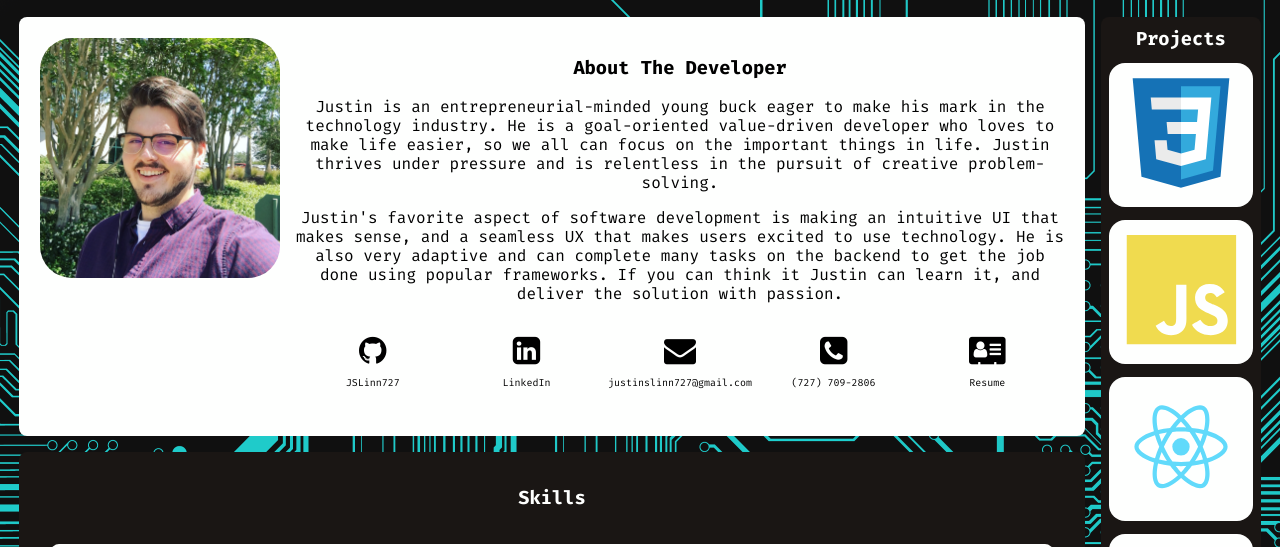
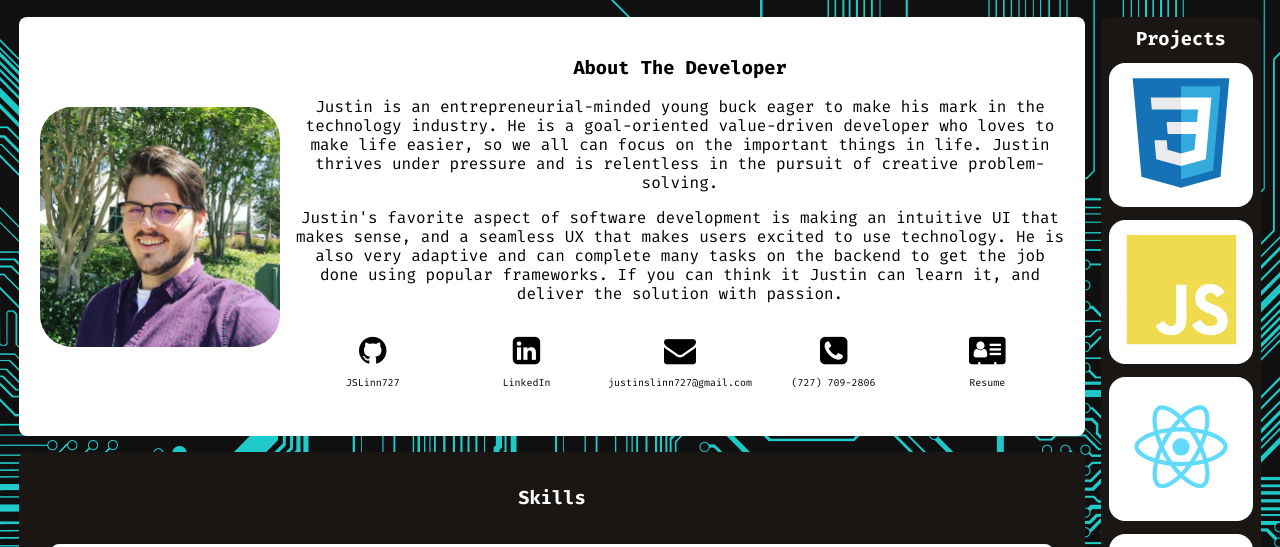
Before and after one commit to LinnJS/portfolio-react-app, a React app: page / in a window 1280 px wide. Shown: the part 802-1349 px from the top of the page. Built offline with nearby package versions, Linux system fonts and the light colour scheme.

Commit message:
fixed headshot

```diff
--- a/src/components/Developer/Dev.css
+++ b/src/components/Developer/Dev.css
@@ -4,6 +4,7 @@
   min-width: 15em;
   height: 15em;
   width: 18em;
+  align-self: center;
 }
 
 .card {
--- a/src/components/Developer/Dev.js
+++ b/src/components/Developer/Dev.js
@@ -7,7 +7,7 @@ class Dev extends Component {
   render() {
     return (
       <div className="card" id="devCard">
-        <img className="headshot" id="headshot" src={headshot} alt="Picture of the Developer" />
+        <img className="headshot" src={headshot} alt="Picture of the Developer" />
         <div className="aside">
           <h3>About The Developer</h3>
           <p>
```
